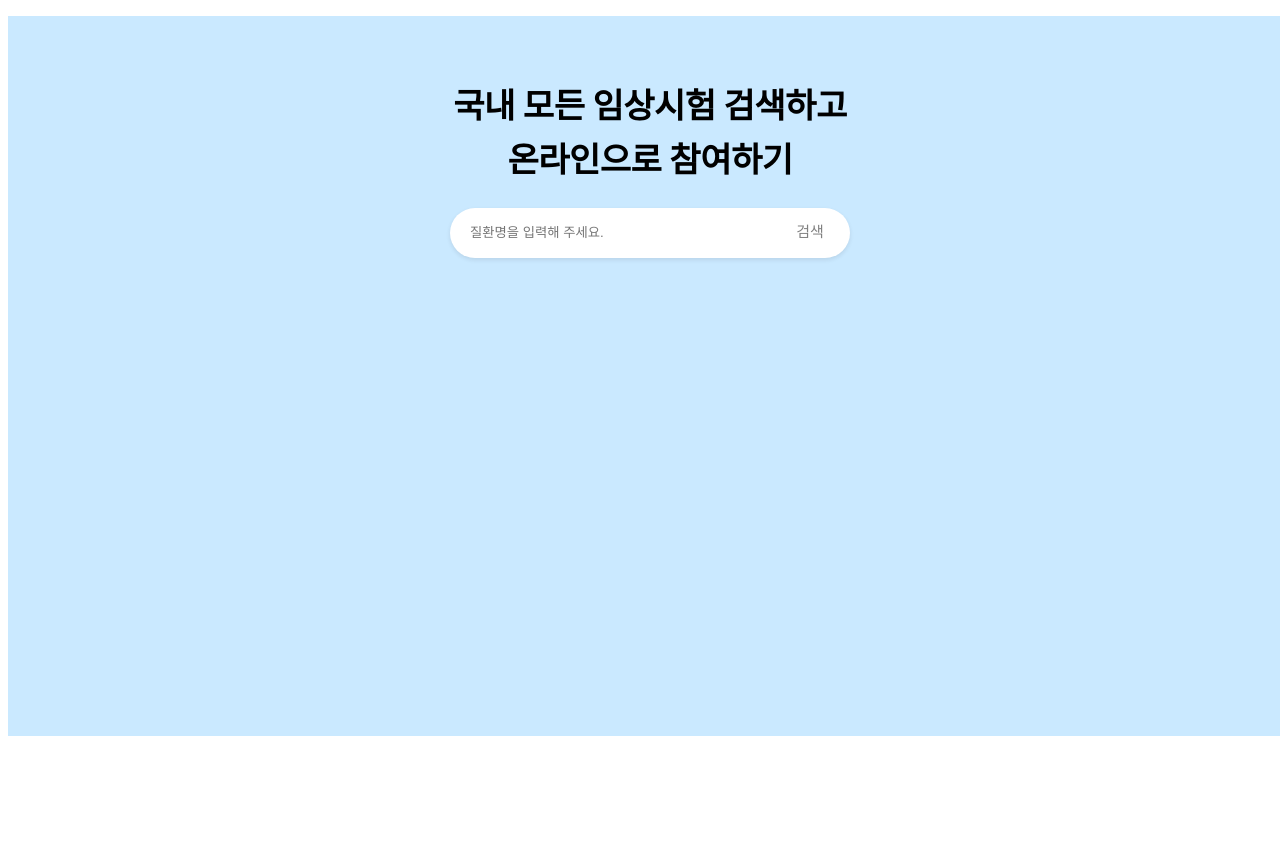
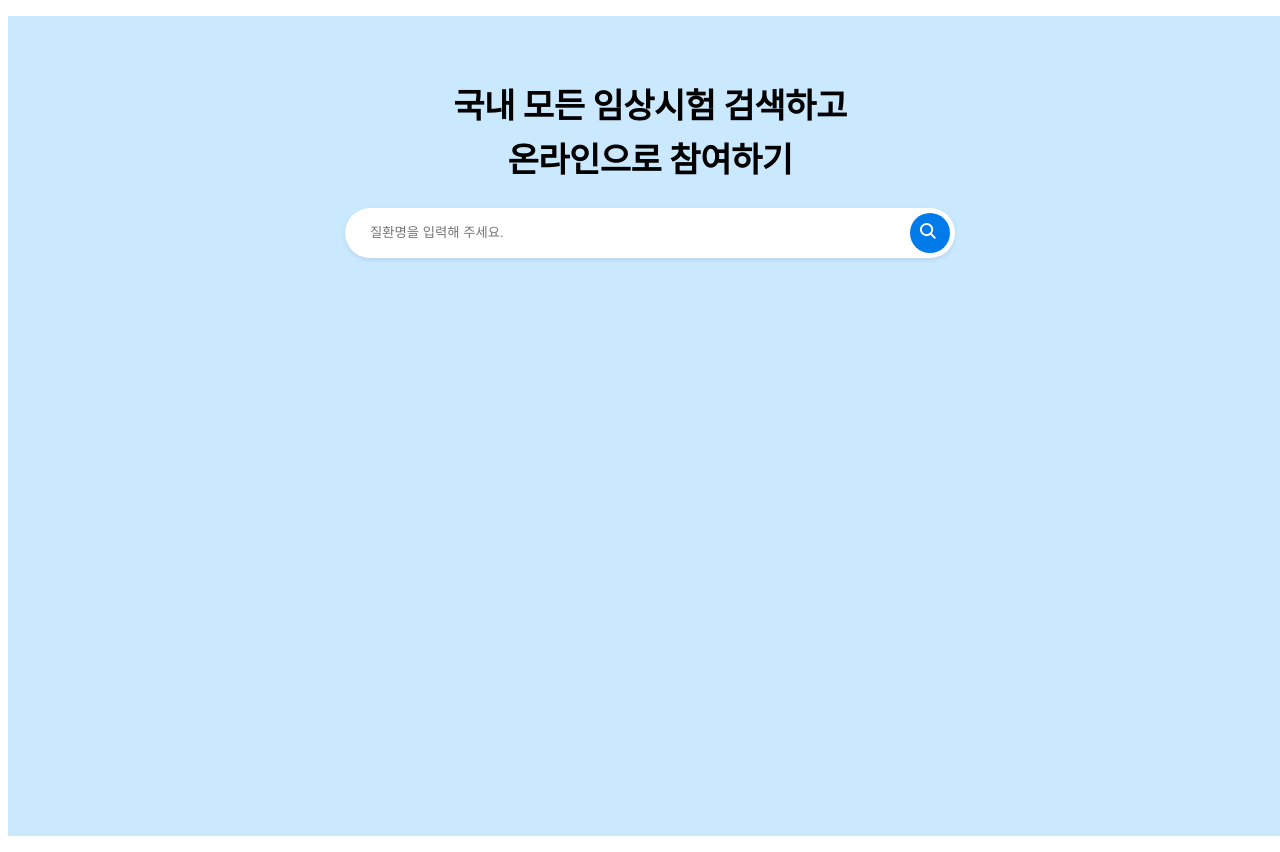
Before and after one commit to wanted-pre-onboarding-team-9/pre-onboarding-10th-2-9, a React (Create React App) app: page / in a window 1280 px wide. Before the commit the page ends 800 px from the top, so only its background shows below. Built offline with nearby package versions, Linux system fonts and the light colour scheme.

Commit message:
refactor: 검색 버튼 아이콘으로 변경, 배경화면 및 드롭박스 길이 조절

```diff
--- a/src/components/SearchBar.tsx
+++ b/src/components/SearchBar.tsx
@@ -1,6 +1,7 @@
 import { SearchBarProps } from '../@types/props';
 import * as S from './style';
 import keydownHandler from '../utils/keydownHandler';
+import { SearchIconWhite } from './SearchImg';
 
 const SearchBar = ({
   searchBarRef,
@@ -24,7 +25,9 @@ const SearchBar = ({
           keydownHandler({ e, activeNumber, setActiveNumber, recommendedKeywords, modifyKeyword })
         }
       />
-      <button type="submit">검색</button>
+      <S.SearchBtn>
+        <SearchIconWhite />
+      </S.SearchBtn>
     </S.InputContainer>
   );
 };
--- a/src/components/style.tsx
+++ b/src/components/style.tsx
@@ -3,7 +3,7 @@ import styled from 'styled-components';
 export const SearchContainer = styled.ul`
   background-color: #cae9ff;
   width: 100%;
-  height: 700px;
+  height: 100vh;
   padding: 10px;
 
   display: flex;
@@ -26,13 +26,10 @@ export const Title = styled.div`
 export const InputContainer = styled.div`
   display: flex;
   margin-top: 10px;
-  position: relative;
+  padding: 5px 5px;
 
   width: 100%;
-  height: 30%;
-
-  max-width: 400px;
-  max-height: 50px;
+  max-width: 600px;
 
   background-color: white;
   border-radius: 42px;
@@ -73,15 +70,23 @@ export const InputContainer = styled.div`
   }
 `;
 
+export const SearchBtn = styled.div`
+  background-color: #007be9;
+  width: 40px;
+  height: 40px;
+  margin-left: auto;
+  border-radius: 42px;
+  cursor: pointer;
+`;
+
 export const DropdownContainer = styled.div`
   background-color: white;
-  width: 80%;
-  height: 100%;
-  max-width: 500px;
+  width: 100%;
+  max-width: 600px;
   margin-top: 5px;
   border-radius: 17px;
   font-size: 15px;
-  padding: 20px 20px;
+  padding: 15px 15px;
 
   .description {
     font-size: 13px;
```
